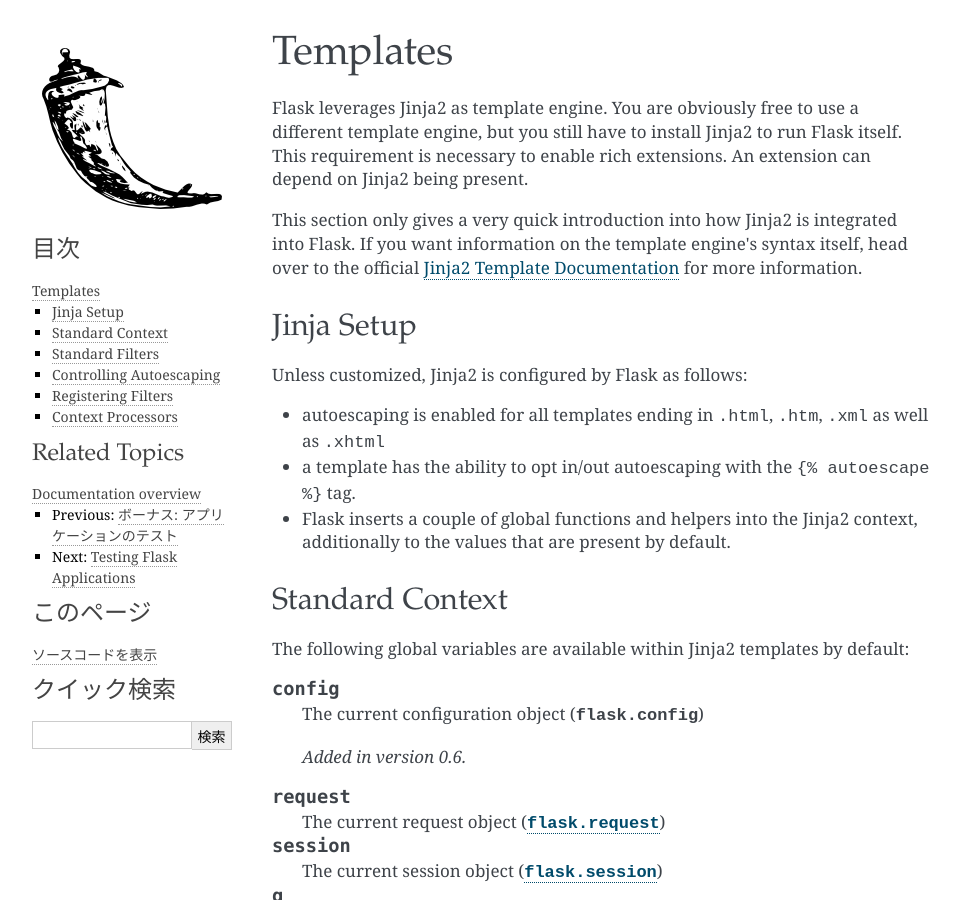
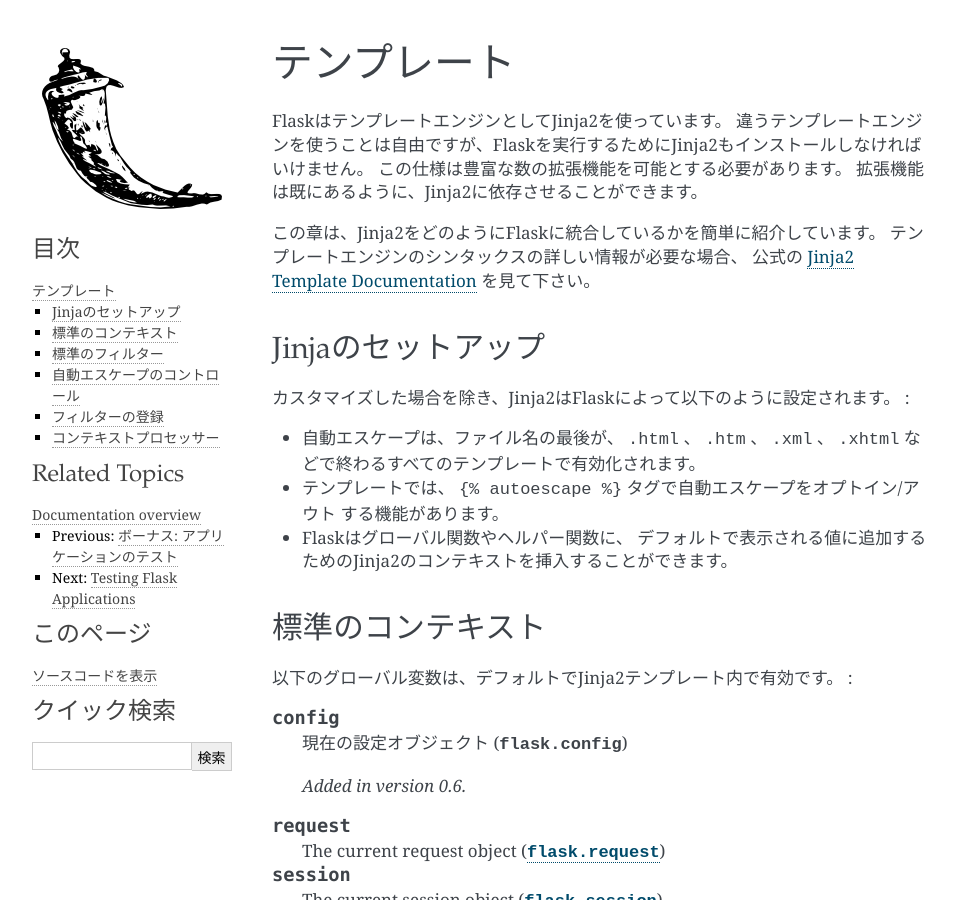
Before and after one commit to tokuda109/flask-docs-ja, a Sphinx documentation site: the page built from docs/templating.rst, in a window 1280 px wide and 900 px high. Shown: the whole window, without its empty margins (148-1108 px from the left). Built offline with Sphinx 7.4.7, drawn with Linux system fonts in a browser that asks for light colours; pages that are not in the unit, such as notebooks, are missing from menus; some of the changed text lies outside the part shown.

Commit message:
Translated templating partway

```diff
--- a/docs/templating.rst
+++ b/docs/templating.rst
@@ -1,40 +1,72 @@
-Templates
-=========
+.. Templates
+   =========
 
-Flask leverages Jinja2 as template engine.  You are obviously free to use
-a different template engine, but you still have to install Jinja2 to run
-Flask itself.  This requirement is necessary to enable rich extensions.
-An extension can depend on Jinja2 being present.
+テンプレート
+==================
 
-This section only gives a very quick introduction into how Jinja2
-is integrated into Flask.  If you want information on the template
-engine's syntax itself, head over to the official `Jinja2 Template
-Documentation <http://jinja.pocoo.org/2/documentation/templates>`_ for
-more information.
+.. Flask leverages Jinja2 as template engine.  You are obviously free to use
+   a different template engine, but you still have to install Jinja2 to run
+   Flask itself.  This requirement is necessary to enable rich extensions.
+   An extension can depend on Jinja2 being present.
 
-Jinja Setup
------------
+FlaskはテンプレートエンジンとしてJinja2を使っています。
+違うテンプレートエンジンを使うことは自由ですが、Flaskを実行するためにJinja2もインストールしなければいけません。
+この仕様は豊富な数の拡張機能を可能とする必要があります。
+拡張機能は既にあるように、Jinja2に依存させることができます。
 
-Unless customized, Jinja2 is configured by Flask as follows:
+.. This section only gives a very quick introduction into how Jinja2
+   is integrated into Flask.  If you want information on the template
+   engine's syntax itself, head over to the official `Jinja2 Template
+   Documentation <http://jinja.pocoo.org/2/documentation/templates>`_ for
+   more information.
 
--   autoescaping is enabled for all templates ending in ``.html``,
-    ``.htm``, ``.xml`` as well as ``.xhtml``
--   a template has the ability to opt in/out autoescaping with the
-    ``{% autoescape %}`` tag.
--   Flask inserts a couple of global functions and helpers into the
-    Jinja2 context, additionally to the values that are present by
-    default.
+この章は、Jinja2をどのようにFlaskに統合しているかを簡単に紹介しています。
+テンプレートエンジンのシンタックスの詳しい情報が必要な場合、
+公式の `Jinja2 Template Documentation <http://jinja.pocoo.org/2/documentation/templates>`_
+を見て下さい。
 
-Standard Context
-----------------
+.. Jinja Setup
+   -----------
 
-The following global variables are available within Jinja2 templates
-by default:
+Jinjaのセットアップ
+-------------------------
+
+.. Unless customized, Jinja2 is configured by Flask as follows:
+
+カスタマイズした場合を除き、Jinja2はFlaskによって以下のように設定されます。 :
+
+.. autoescaping is enabled for all templates ending in ``.html``,
+   ``.htm``, ``.xml`` as well as ``.xhtml``
+.. a template has the ability to opt in/out autoescaping with the
+   ``{% autoescape %}`` tag.
+.. Flask inserts a couple of global functions and helpers into the
+   Jinja2 context, additionally to the values that are present by
+   default.
+
+- 自動エスケープは、ファイル名の最後が、 ``.html`` 、 ``.htm`` 、 ``.xml`` 、
+  ``.xhtml`` などで終わるすべてのテンプレートで有効化されます。
+- テンプレートでは、 ``{% autoescape %}`` タグで自動エスケープをオプトイン/アウト
+  する機能があります。
+- Flaskはグローバル関数やヘルパー関数に、
+  デフォルトで表示される値に追加するためのJinja2のコンテキストを挿入することができます。
+
+.. Standard Context
+   ----------------
+
+標準のコンテキスト
+-------------------
+
+.. The following global variables are available within Jinja2 templates
+   by default:
+
+以下のグローバル変数は、デフォルトでJinja2テンプレート内で有効です。 :
 
 .. data:: config
    :noindex:
 
-   The current configuration object (:data:`flask.config`)
+   .. The current configuration object (:data:`flask.config`)
+
+   現在の設定オブジェクト (:data:`flask.config`)
 
    .. versionadded:: 0.6
 
@@ -83,8 +115,11 @@
 
       {% from '_helpers.html' import my_macro with context %}
 
-Standard Filters
-----------------
+.. Standard Filters
+   ----------------
+
+標準のフィルター
+-------------------
 
 These filters are available in Jinja2 additionally to the filters provided
 by Jinja2 itself:
@@ -108,8 +143,11 @@
 
    That the ``|tojson`` filter escapes forward slashes properly for you.
 
-Controlling Autoescaping
-------------------------
+.. Controlling Autoescaping
+   ------------------------
+
+自動エスケープのコントロール
+---------------------------------
 
 Autoescaping is the concept of automatically escaping special characters
 of you.  Special characters in the sense of HTML (or XML, and thus XHTML)
@@ -149,8 +187,11 @@
 
 .. _registering-filters:
 
-Registering Filters
--------------------
+フィルターの登録
+----------------------
+
+.. Registering Filters
+   -------------------
 
 If you want to register your own filters in Jinja2 you have two ways to do
 that.  You can either put them by hand into the
@@ -176,8 +217,11 @@
     {% endfor %}
 
 
-Context Processors
-------------------
+.. Context Processors
+   ------------------
+
+コンテキストプロセッサー
+---------------------------
 
 To inject new variables automatically into the context of a template
 context processors exist in Flask.  Context processors run before the
```
